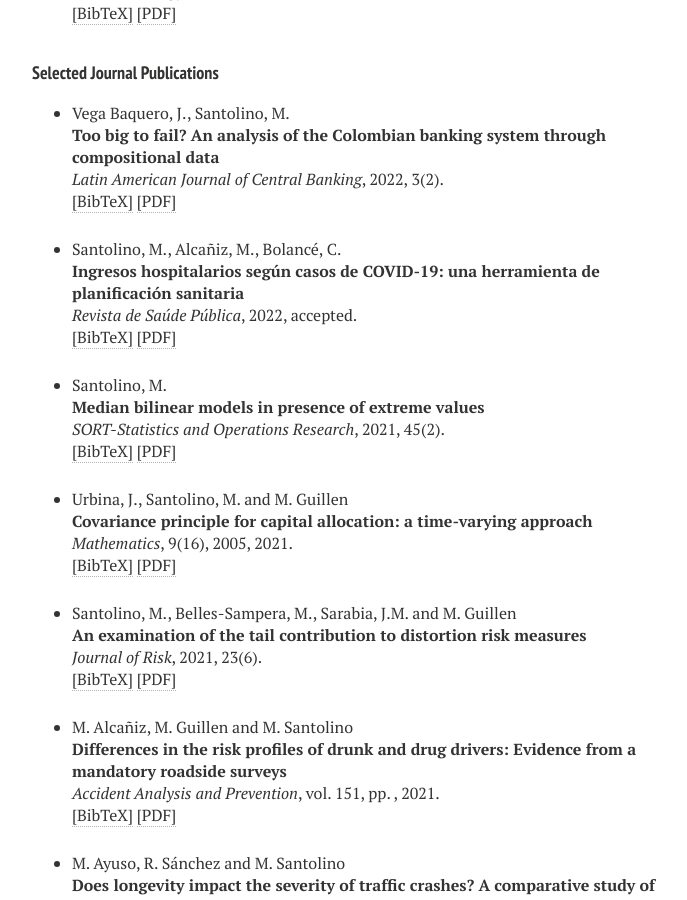
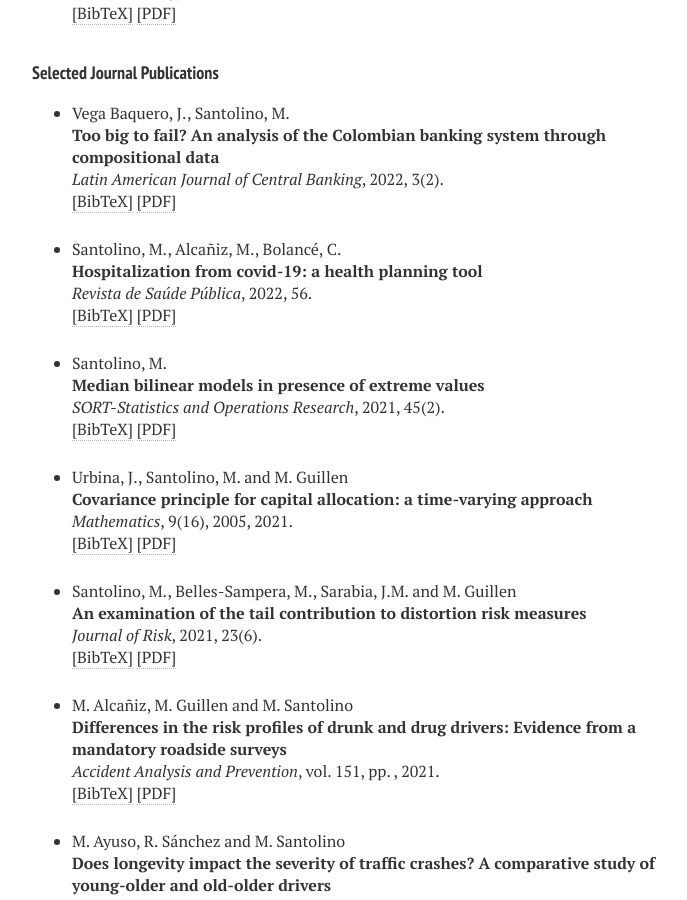
Before and after one commit to msantolino/msantolino.github.io, a Jekyll site: the page built from publications.md, in a window 1280 px wide and 900 px high, scrolled down 457 px. Shown: the whole window, without its empty margins (288-975 px from the left). Built offline with Jekyll 4.4.1, drawn with Linux system fonts in a browser that asks for light colours; nearby versions of some CDN libraries.

Commit message:
Update publications.html

```diff
--- a/_layouts/publications.html
+++ b/_layouts/publications.html
@@ -167,19 +167,19 @@ address   = {Madrid}
 <!-- Item: santolino2022 -->
 <li ><p>
   Santolino, M., Alcañiz, M., Bolancé, C.
-<br><b>Ingresos hospitalarios según casos de COVID-19: una herramienta de planificación sanitaria</b><br>
-<i>Revista de Saúde Pública</i>, 2022, accepted.
+<br><b>Hospitalization from covid-19: a health planning tool</b><br>
+<i>Revista de Saúde Pública</i>, 2022, 56.
 <br />
 <a href="javascript:toggleBibtex('santolino2022')">[BibTeX]</a>
-<a href="http://www.rsp.fsp.usp.br" target="_blank">[PDF]</a>
+<a href="https://doi.org/10.11606/s1518-8787.2022056004315" target="_blank">[PDF]</a>
 </p>
 <div id="bib_santolino2022" class="bibtex noshow">
 <pre>
 @article{santolino2022,
   author = {Santolino, M., Alcañiz, M., Bolancé, C.},
-  title = {Ingresos hospitalarios según casos de COVID-19: una herramienta de planificación sanitaria},
+  title = {Hospitalization from covid-19: a health planning tool},
   year = {2022},
-  number = {},
+  number = {56},
   volume = {},
   pages={},
   journal = {Revista de Saúde Pública}
```
